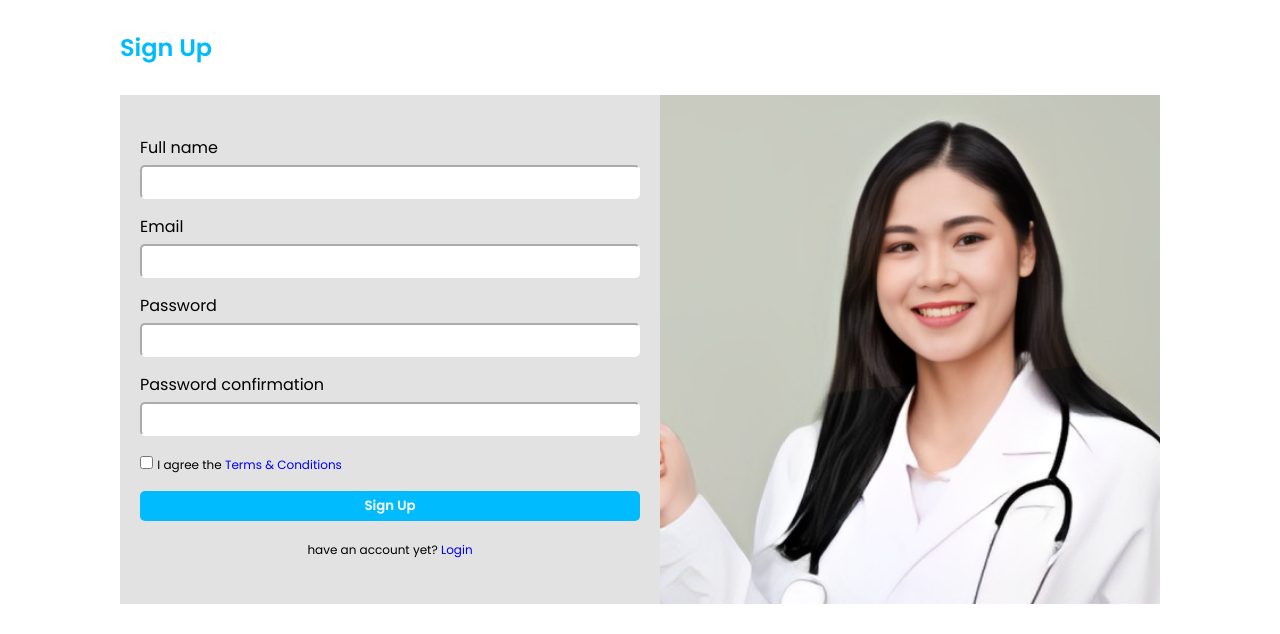
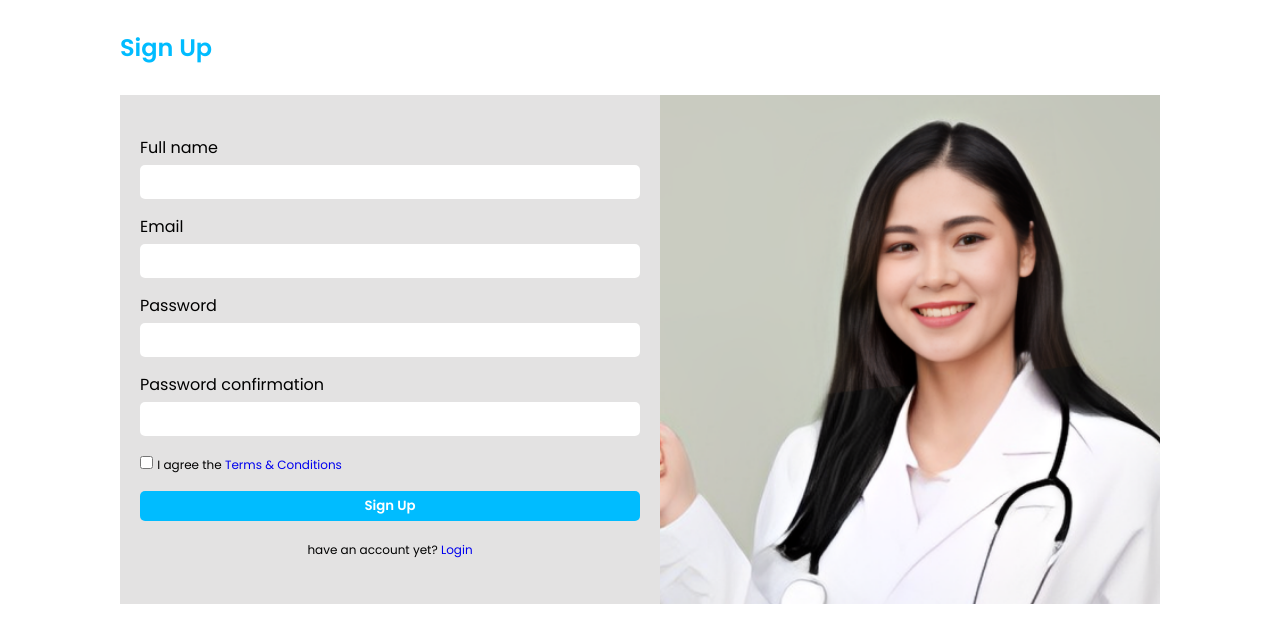
Before and after one commit to LandewankFF/Final-Assignment-WebProgramming, a Django app: page /accounts/signup/ in a window 1280 px wide. Shown: the part 98-732 px from the top of the page. Run offline with Django 4.2, Linux system fonts and the light colour scheme.

Commit message:
change fav icon

```diff
--- a/django_project/static_collection/accounts/styles/login_register.css
+++ b/django_project/static_collection/accounts/styles/login_register.css
@@ -103,11 +103,11 @@ header {
     width: 100%;
     padding-block: 5px;
     padding-left: 10px;
-    border-color: #fff;
+    border-color: transparent;
     border-radius: 5px;
     margin-top: 5px;
-    /* background: none; */
-    /* border-bottom: 2px solid #000000; */
+    outline: none;
+
 }
 
 
--- a/django_project/templates/base.html
+++ b/django_project/templates/base.html
@@ -8,7 +8,7 @@
         <meta charset="UTF-8" />
         <meta http-equiv="X-UA-Compatible" content="IE=edge" />
         <meta name="viewport" content="width=device-width, initial-scale=1.0">
-        <link rel="shortcut icon" href="{% static 'accounts/images/1.png' %}" type="image/x-icon" />
+        <link rel="shortcut icon" href="{% static 'accounts/images/logo company.png' %}" type="image/x-icon" />
         <title>RS IKN - Medika Nusantara</title>
 
         <!-- add font from google font -->
```
Also changed, not shown: django_project/accounts/static/accounts/images/logo company.png (added), django_project/static_collection/accounts/images/logo company.png (added).
